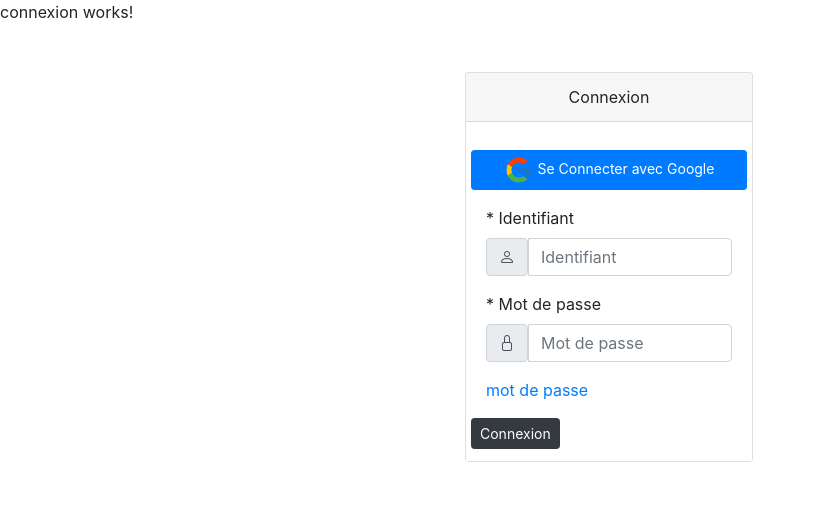
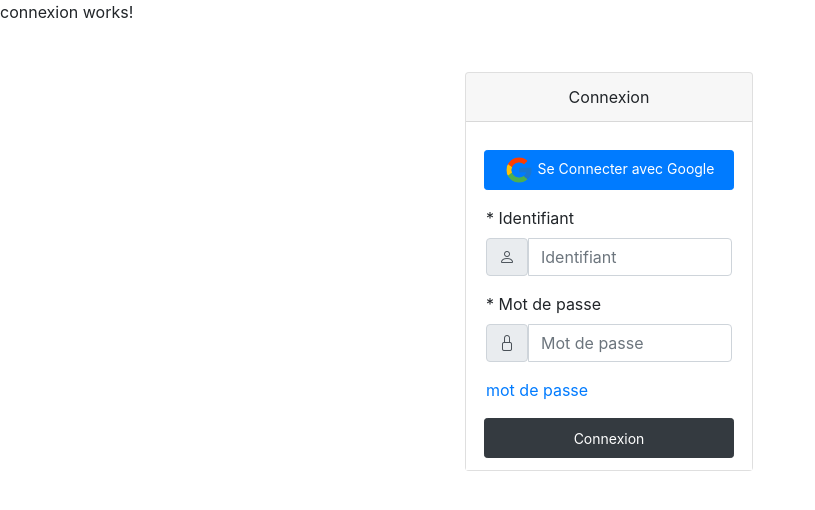
Before and after one commit to moussanguette/gestion-utilisateurs, an Angular app in the folder front/: page /connexion in a window 1280 px wide. Shown: the top 510 px of the page, without its empty margins (0-815 px from the left). Built offline with nearby package versions, Linux system fonts and the light colour scheme.

Commit message:
page contact

```diff
--- a/front/src/app/composants/connexion/connexion.component.css
+++ b/front/src/app/composants/connexion/connexion.component.css
@@ -2,8 +2,8 @@
     width: 30px;
     height: 30px;
 }
-.button-google{
-width: 300px;
+.button-connexion{
+width: 250px;
 height: 40px;
 text-align:center;
 }
--- a/front/src/app/composants/connexion/connexion.component.html
+++ b/front/src/app/composants/connexion/connexion.component.html
@@ -12,7 +12,7 @@
                     <ul class="list-group list-group-flush">
                         <li class="list-group-item">
                           <div class="row justify-content-lg-center ">
-                              <a class="btn btn-primary btn-sm mb-3 button-google" type="button"> <img class="logo-google" src="assets/images/google-logo.png" alt=""> Se Connecter avec Google</a>
+                              <a class="btn btn-primary btn-sm mb-3 button-connexion" type="button"> <img class="logo-google" src="assets/images/google-logo.png" alt=""> Se Connecter avec Google</a>
                           </div>
                           <label for="exampleFormControlInput1" class="form-label">
                               <span class="color-danger">*</span>
@@ -38,8 +38,8 @@
                          <div class="mb-3">
                           <a href="">mot de passe</a>
                          </div>
-                          <div class="row">
-                                  <button class="btn btn-dark btn-sm" type="submit">Connexion</button>
+                          <div class="row justify-content-lg-center">
+                                  <button class="btn btn-dark btn-sm button-connexion" type="submit">Connexion</button>
                           </div>
 
                         </li>
```
